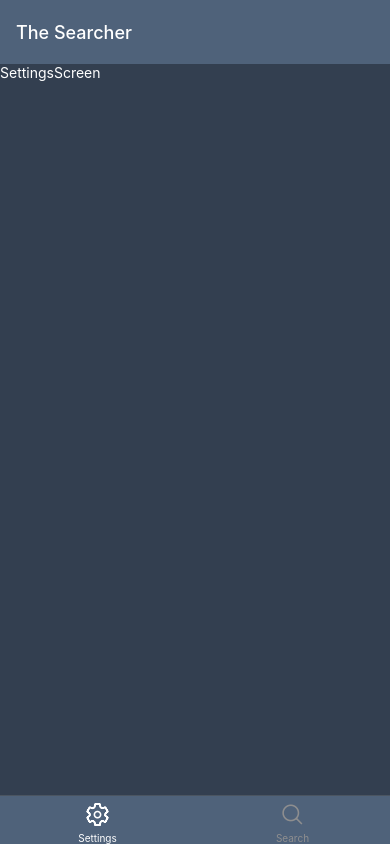
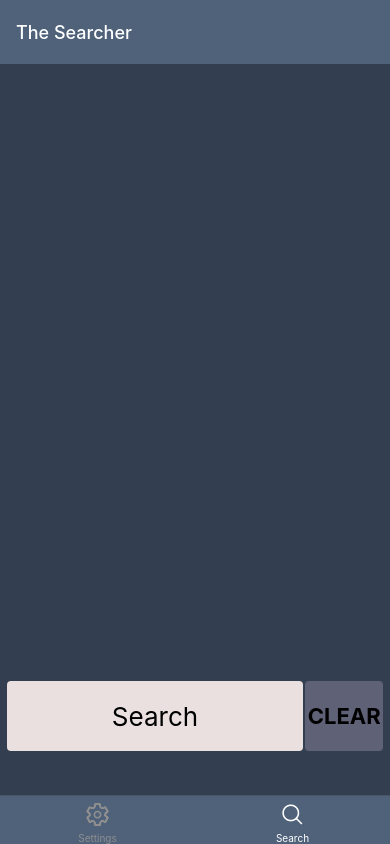
Before and after one commit to Makktu/TheSearcher, a React Native app: screen / in a window 390 px wide. Built offline with nearby package versions, Linux system fonts and the light colour scheme.

Commit message:
got it all the way up to the old version

```diff
--- a/App.jsx
+++ b/App.jsx
@@ -13,6 +13,7 @@ export default function App() {
       <StatusBar style='light' />
       <NavigationContainer>
         <BottomTabs.Navigator
+          initialRouteName='Search'
           screenOptions={{
             headerStyle: {
               backgroundColor: '#4f627a',
--- a/package.json
+++ b/package.json
@@ -16,7 +16,10 @@
     "react": "18.2.0",
     "react-native": "0.72.6",
     "react-native-safe-area-context": "4.6.3",
-    "react-native-screens": "~3.22.0"
+    "react-native-screens": "~3.22.0",
+    "react-dom": "18.2.0",
+    "react-native-web": "~0.19.6",
+    "@expo/webpack-config": "^19.0.0"
   },
   "devDependencies": {
     "@babel/core": "^7.20.0"
--- /dev/null
+++ b/src/components/DisplayResults.jsx
@@ -0,0 +1,106 @@
+import { StyleSheet, Text, View, FlatList } from 'react-native';
+import React from 'react';
+
+export default function DisplayResults({ results }) {
+  return (
+    <View style={styles.displayArea}>
+      {results ? (
+        <FlatList
+          data={results}
+          keyExtractor={(item) => item['Room Num']}
+          renderItem={({ item }) => (
+            <View
+              style={
+                results.length == 1 ? styles.singularStyle : styles.resultStyle
+              }
+            >
+              <View>
+                <Text
+                  style={
+                    results.length == 1 ? styles.singularResult : styles.results
+                  }
+                >
+                  {item['Wing'].length > 14
+                    ? item['Wing'].slice(0, 14)
+                    : item['Wing']}
+                </Text>
+                <Text
+                  style={
+                    results.length == 1 ? styles.singularResult : styles.results
+                  }
+                >
+                  {item['Department'].length > 18
+                    ? item['Department'].slice(0, 18)
+                    : item['Department']}
+                </Text>
+              </View>
+
+              <View>
+                <Text
+                  style={
+                    results.length == 1 ? styles.singularResult : styles.results
+                  }
+                >
+                  {item['Description'].length > 12 && results.length !== 1
+                    ? item['Description'].slice(0, 12)
+                    : item['Description']}
+                </Text>
+                <Text
+                  style={
+                    results.length == 1 ? styles.singularResult : styles.results
+                  }
+                >
+                  {item['Room Num']}
+                </Text>
+              </View>
+            </View>
+          )}
+        />
+      ) : null}
+    </View>
+  );
+}
+
+const styles = StyleSheet.create({
+  results: {
+    fontSize: 16,
+    color: '#10100f',
+    margin: 2,
+    width: '100%',
+    fontWeight: 'bold',
+  },
+  singularResult: {
+    fontSize: 22,
+    color: '#10100f',
+    margin: 2,
+    width: '100%',
+    fontWeight: 'bold',
+  },
+  displayArea: {
+    flex: 1,
+    padding: 20,
+    maxHeight: '90%',
+  },
+  resultStyle: {
+    borderWidth: 6,
+    borderColor: '#f5f5ef',
+    borderRadius: 10,
+    marginVertical: 6,
+    padding: 6,
+    backgroundColor: '#e3f3ae',
+    width: '100%',
+    flexDirection: 'row',
+    justifyContent: 'space-between',
+  },
+  singularStyle: {
+    borderWidth: 6,
+    borderColor: '#0de405',
+    borderRadius: 10,
+    marginVertical: '5%',
+    padding: 30,
+    backgroundColor: '#81e596',
+    width: '100%',
+    flexDirection: 'column',
+    justifyContent: 'space-between',
+  },
+});
--- /dev/null
+++ b/src/components/OutcomeMessage.jsx
@@ -0,0 +1,22 @@
+import { StyleSheet, Text, View } from 'react-native';
+import React from 'react';
+
+export default function OutcomeMessage({ children }) {
+  return (
+    <View style={styles.container}>
+      <Text style={styles.text}>{children}</Text>
+    </View>
+  );
+}
+
+const styles = StyleSheet.create({
+  container: {
+    width: '100%',
+    justifyContent: 'center',
+    alignItems: 'center',
+  },
+  text: {
+    fontSize: 32,
+    color: 'white',
+  },
+});
--- a/src/components/SearchBox.jsx
+++ b/src/components/SearchBox.jsx
@@ -8,7 +8,11 @@ import {
 } from 'react-native';
 import React from 'react';
 
-export default function SearchBox({ enteredText, inputHandler }) {
+export default function SearchBox({
+  enteredText,
+  inputHandler,
+  clearPressHandler,
+}) {
   return (
     <View style={styles.container}>
       <TextInput
@@ -22,7 +26,7 @@ export default function SearchBox({ enteredText, inputHandler }) {
         placeholderTextColor='black'
         keyboardAppearance='dark'
       />
-      <Pressable style={styles.clearButton}>
+      <Pressable onPress={clearPressHandler} style={styles.clearButton}>
         <View>
           <Text style={styles.clearText}>CLEAR</Text>
         </View>
--- a/src/screens/SearchScreen.jsx
+++ b/src/screens/SearchScreen.jsx
@@ -1,12 +1,17 @@
-import { StyleSheet, KeyboardAvoidingView, View } from 'react-native';
+import { StyleSheet, KeyboardAvoidingView, View, Text } from 'react-native';
 import React, { useState } from 'react';
 import SearchBox from '../components/SearchBox';
+import OutcomeMessage from '../components/OutcomeMessage';
+import DisplayResults from '../components/DisplayResults';
 import { Keyboard } from 'react-native';
-
-const locationData = require('./../../data/locations.json');
+import searchData from '../../util/search-data';
 
 export default function SearchScreen() {
   const [keyboardShowing, setKeyboardShowing] = useState(false);
+  const [searching, setSearching] = useState(false);
+  const [enteredText, setEnteredText] = useState('');
+  const [results, setResults] = useState([]);
+  const [outcomeMsg, setOutcomeMsg] = useState('');
 
   Keyboard.addListener('keyboardDidHide', () => {
     console.log('showing');
@@ -17,20 +22,55 @@ export default function SearchScreen() {
     setKeyboardShowing(true);
   });
 
-  const inputHandler = () => {
-    console.log('this');
+  const startSearching = (theText) => {
+    if (!theText) {
+      setResults([]);
+      return;
+    }
+    const newResults = searchData(theText);
+    if (newResults.length < 1 && theText.length > 2) {
+      setOutcomeMsg('Nothing Found');
+    } else {
+      setOutcomeMsg('');
+    }
+    console.log(theText, newResults);
+    setResults(newResults);
   };
+
+  const inputHandler = (enteredText) => {
+    setEnteredText(enteredText);
+    startSearching(enteredText);
+  };
+
+  const clearPressHandler = () => {
+    // check that there is something to clear
+    if (!enteredText) return;
+    setEnteredText('');
+    searchData('');
+    setResults([]);
+    setOutcomeMsg('');
+  };
+
   return (
     <KeyboardAvoidingView style={styles.keyboard} behavior='padding' enabled>
       <View style={styles.container}>
         <View
           style={
-            keyboardShowing
+            keyboardShowing || results.length > 0
               ? styles.searchContainerWithKeyboard
               : styles.searchContainer
           }
         >
-          <SearchBox inputHandler={inputHandler} />
+          <SearchBox
+            enteredText={enteredText}
+            inputHandler={inputHandler}
+            clearPressHandler={clearPressHandler}
+          />
+          {outcomeMsg && keyboardShowing ? (
+            <OutcomeMessage>{outcomeMsg}</OutcomeMessage>
+          ) : (
+            <DisplayResults results={results} />
+          )}
         </View>
       </View>
     </KeyboardAvoidingView>
@@ -50,7 +90,7 @@ const styles = StyleSheet.create({
   },
   searchContainerWithKeyboard: {
     position: 'absolute',
-    top: 200,
+    top: 1,
     width: '100%',
   },
   keyboard: {
--- a/src/screens/SettingsScreen.jsx
+++ b/src/screens/SettingsScreen.jsx
@@ -1,10 +1,11 @@
 import { StyleSheet, Text, View } from 'react-native';
 import React from 'react';
+import OutcomeMessage from '../components/OutcomeMessage';
 
 export default function SettingsScreen() {
   return (
     <View style={styles.container}>
-      <Text style={{ color: 'white' }}>SettingsScreen</Text>
+      <OutcomeMessage>There's nothing here yet...</OutcomeMessage>
     </View>
   );
 }
--- /dev/null
+++ b/util/search-data.js
@@ -0,0 +1,23 @@
+const locationData = require('./../data/locations.json');
+
+export default function searchData(userInput) {
+  userInput = userInput.toUpperCase();
+
+  let newResults = [];
+
+  for (let k = 1; k < 5963; k++) {
+    let thisRoom = locationData[0][k + '']['Room Num'];
+    let thisDescription = locationData[0][k + '']['Description'];
+    let thisDepartment = locationData[0][k + '']['Department'];
+    if (
+      (thisRoom?.includes(userInput) ||
+        thisDescription?.includes(userInput) ||
+        thisDepartment?.includes(userInput)) &&
+      newResults.length < 30
+    ) {
+      newResults.push(locationData[0][k + '']);
+    }
+  }
+
+  return newResults;
+}
```
Also changed, not shown: 2 other files (tests, documents, lock files or other folders).
